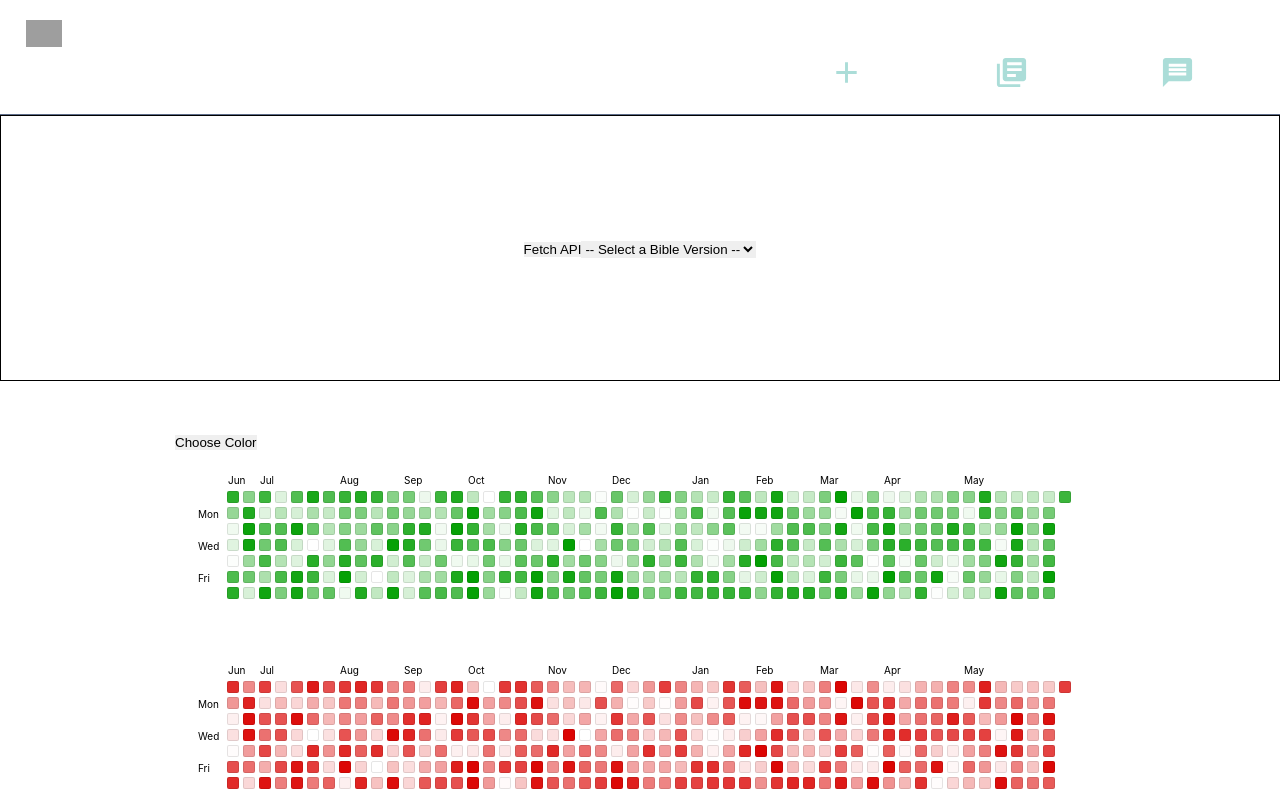
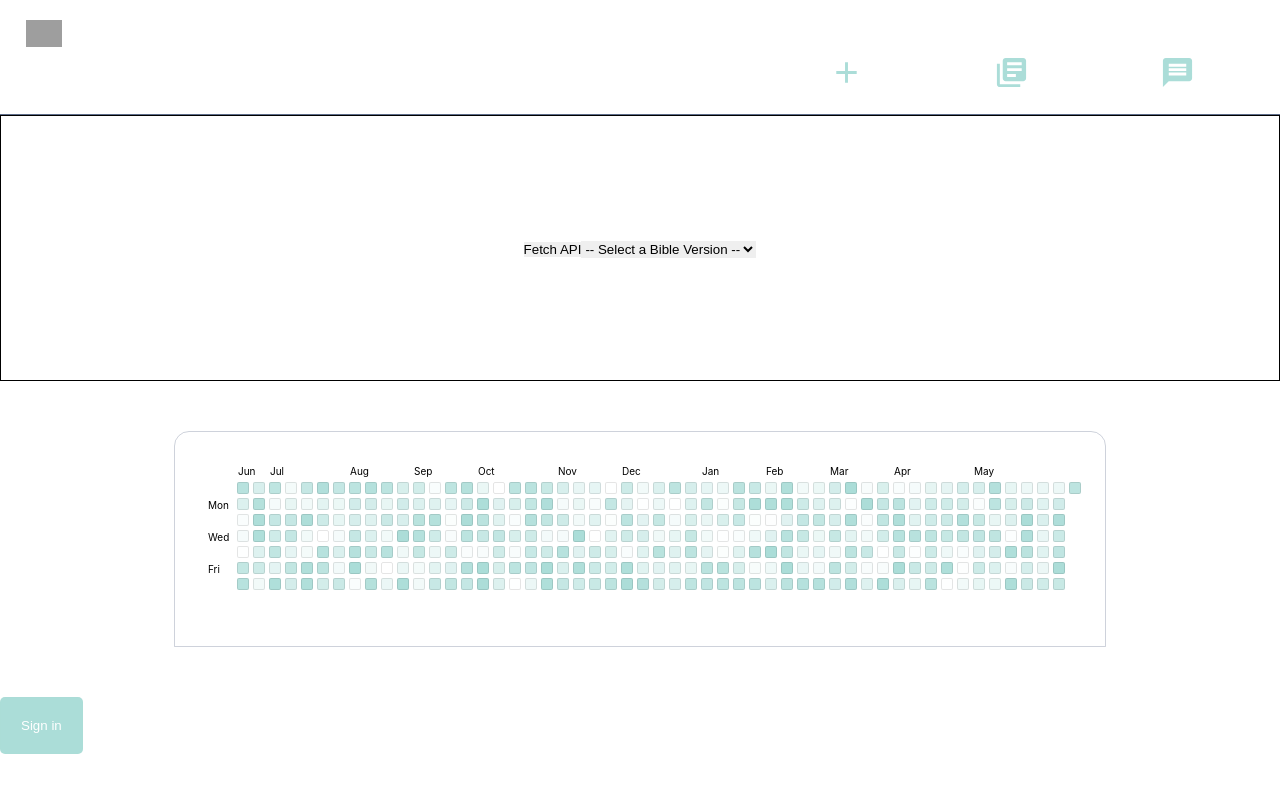
Before and after one commit to AlliDoisCode1234/picture-bible-anki, a React (Create React App) app: page / in a window 1280 px wide. Shown: the top 800 px of the page. Built offline with nearby package versions, Linux system fonts and the light colour scheme; grey boxes are pictures that could not be loaded.

Commit message:
heatmap styles final

```diff
--- a/src/app/Components/API/FetchApi.js
+++ b/src/app/Components/API/FetchApi.js
@@ -79,7 +79,7 @@ const FetchApi = () => {
 
                 console.log(biblesHashMap)
 
-                Object.entries(biblesHashMap).map(([key, value])=> {
+                const bibles = Object.entries(biblesHashMap).map(([key, value])=> {
                     return (
                         <div>{key} : {value.toString()}</div>
                     )
--- a/src/app/Components/UserHeatMap.css
+++ b/src/app/Components/UserHeatMap.css
@@ -1,10 +1,15 @@
 .userHeatMap {
-  height: 514px;
+  display: flex;
+}
+.userHeatMap__container {
+  height: 214px;
   width: 930px;
   margin: 50px auto;
+  border: 1px solid rgba(93, 108, 137, 0.3);
+  border-radius: 15px 15px 0 0;
 }
 .timeline {
-  margin: 20px;
+  margin: 30px;
   margin-bottom: 60px;
 }
 .timeline .timeline-months {
--- a/src/app/Components/UserHeatMap.js
+++ b/src/app/Components/UserHeatMap.js
@@ -99,13 +99,14 @@ const UserHeatMap = () => {
   });
     return (
         <div className="userHeatMap">
-            <button>Choose Color</button>
-            <>
-                <Timeline range={dateRange} data={data} colorFunc={({ alpha }) => `rgba(3, 160, 3, ${alpha})`} />
-                <Timeline range={dateRange} data={data} colorFunc={({ alpha }) => `rgba(220, 5,  3, ${alpha})`} />
-                <Timeline range={dateRange} data={data} colorFunc={({ alpha }) => `rgba(5, 5,  200, ${alpha})`} />
-            </>
-  )
+            <div className="userHeatMap__container">
+                <>
+                    {/* <Timeline range={dateRange} data={data} colorFunc={({ alpha }) => `rgba(3, 160, 3, ${alpha})`} />
+                    <Timeline range={dateRange} data={data} colorFunc={({ alpha }) => `rgba(220, 5,  3, ${alpha})`} />
+                    <Timeline range={dateRange} data={data} colorFunc={({ alpha }) => `rgba(5, 5,  200, ${alpha})`} /> */}
+                    <Timeline range={dateRange} data={data} colorFunc={({ alpha }) => `rgba(171, 221, 216, ${alpha})`} />
+                </>
+            </div>
         </div>
     )
 }
```
